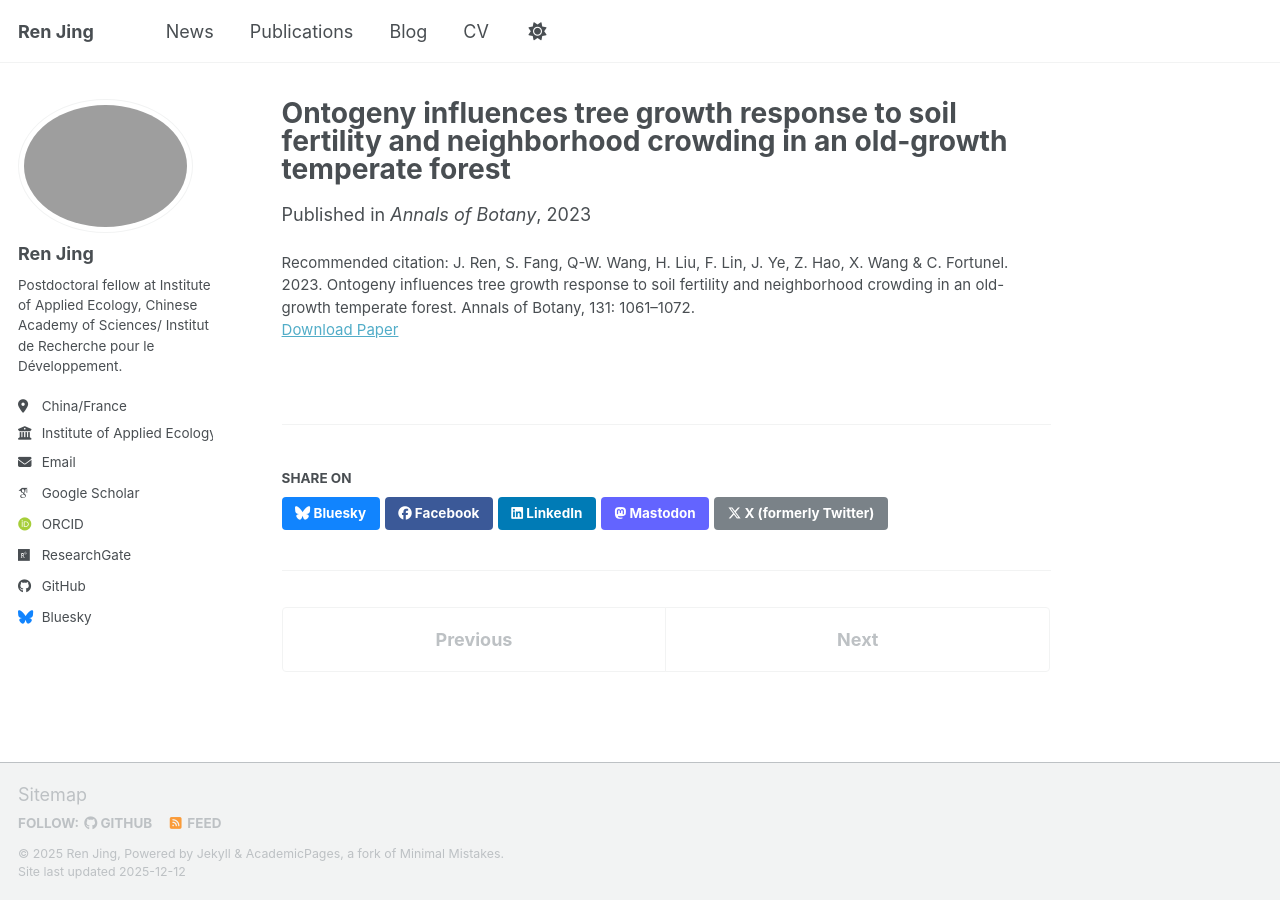
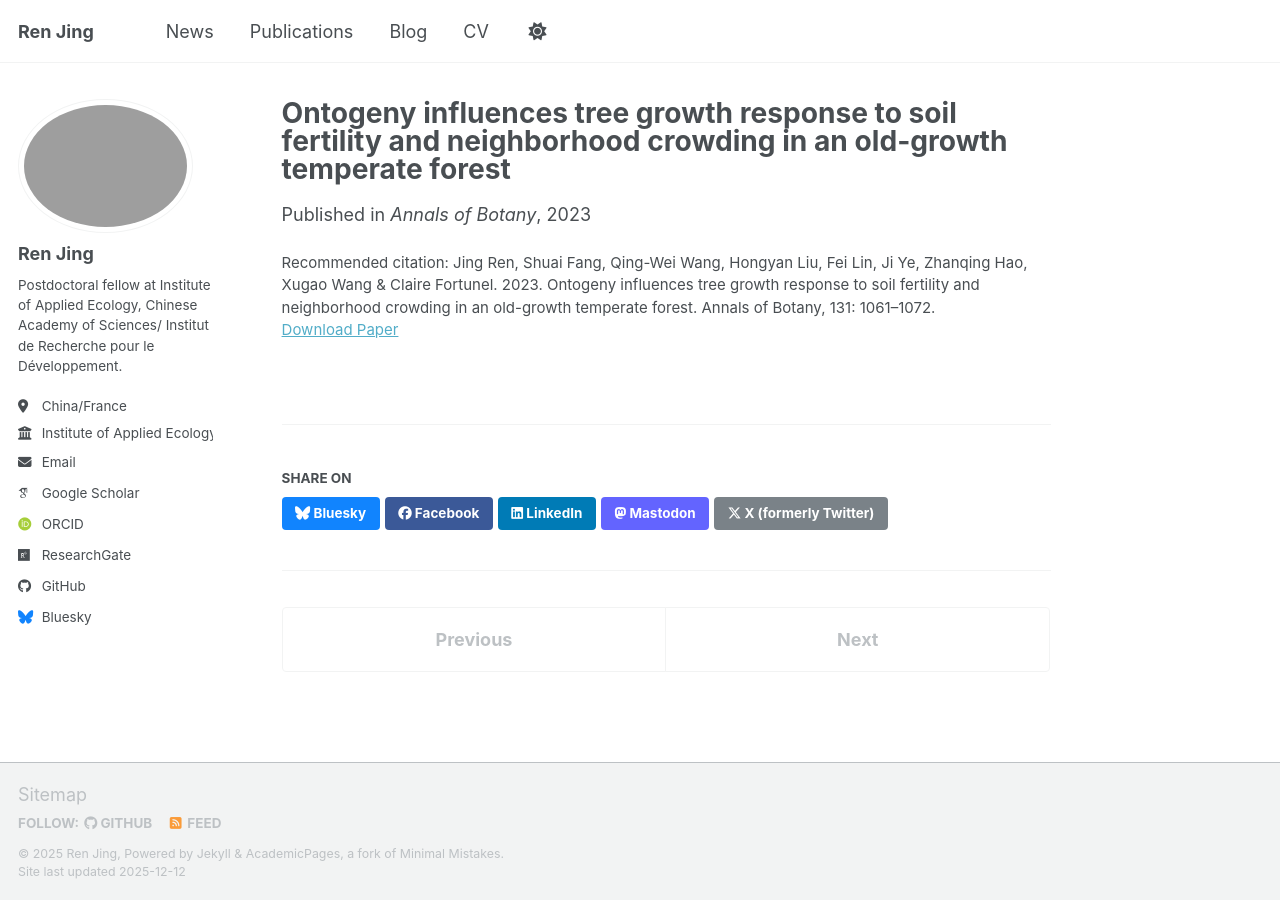
Before and after one commit to Renjing1009/Renjing1009.github.io, a Jekyll site: the page built from _publications/2023-03-01-ontogeny-tree-growth-soil-crowding.md, in a window 1280 px wide. Built offline with Jekyll 4.4.1, drawn with Linux system fonts in a browser that asks for light colours; some web fonts are replaced; a script bundle is joined from its source files by our own code; library files that are not in the unit come from our copies.

Commit message:
2023-03-01-ontogeny-tree-growth-soil-crowding.md

```diff
--- a/_publications/2023-03-01-ontogeny-tree-growth-soil-crowding.md
+++ b/_publications/2023-03-01-ontogeny-tree-growth-soil-crowding.md
@@ -6,5 +6,5 @@ date: 2023-03-01
 venue: "Annals of Botany"
 paperurl: /files/Ren_2023_AnnBot_ontogeny_tree_growth.pdf
 excerpt: "We show that tree size and canopy position strongly mediate how soil fertility and neighbourhood crowding jointly shape tree growth in an old-growth temperate forest."
-citation: "J. Ren, S. Fang, Q-W. Wang, H. Liu, F. Lin, J. Ye, Z. Hao, X. Wang & C. Fortunel. 2023. Ontogeny influences tree growth response to soil fertility and neighborhood crowding in an old-growth temperate forest. Annals of Botany, 131: 1061–1072."
+citation: "Jing Ren, Shuai Fang, Qing-Wei Wang, Hongyan Liu, Fei Lin, Ji Ye, Zhanqing Hao, Xugao Wang & Claire Fortunel. 2023. Ontogeny influences tree growth response to soil fertility and neighborhood crowding in an old-growth temperate forest. Annals of Botany, 131: 1061–1072."
 ---
```
